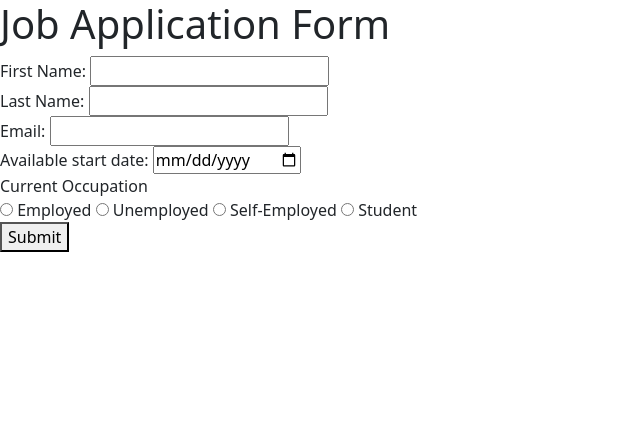
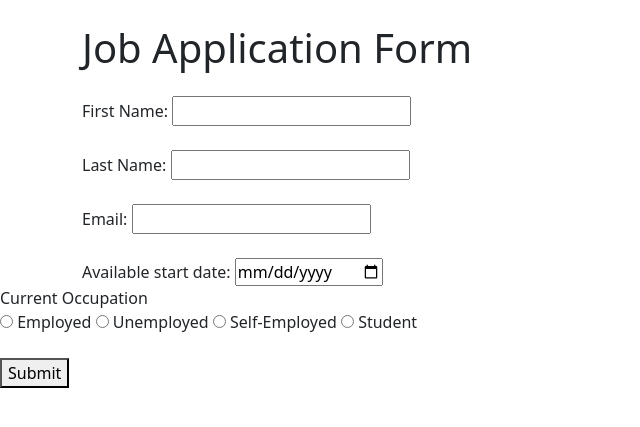
Before and after one commit to abduyus/Flask-Form, a Flask app: page / in a window 1280 px wide. Shown: the top 427 px of the page, without its empty margins (0-640 px from the left). Run offline with Flask 3, Linux system fonts and the light colour scheme.

Commit message:
Adding styling

```diff
--- a/templates/index.html
+++ b/templates/index.html
@@ -8,25 +8,26 @@
         <title>Document</title>
     </head>
     <body>
-        <h1>Job Application Form</h1>
+        <div class="container">
+            <h1 class="mt-4 mb-4">Job Application Form</h1>
             <form>
-            <div>
+                <div class="form-group mb-4">
                     <label for="first_name">First Name:</label>
                     <input type="text" id="first_name" name="first_name" required>
                 </div>
-            <div>
+                <div class="from-group mb-4">
                     <label for="last_name">Last Name:</label>
                     <input type="text" id="last_name" name="last_name" required>
                 </div>
-            <div>
+                <div class="from-group mb-4">
                     <label for="email">Email:</label>
                     <input type="email" id="email" name="email" required>
                 </div>
-            <div>
+                <div class="from-group mb-4"></div>
                     <label for="date">Available start date:</label>
                     <input type="date" id="date" name="date" required>
                 </div>
-            <div>
+                <div class="from-group mb-4">
                     <label>Current Occupation</label>
                     <br>
                     <div id="occupation">
@@ -45,5 +46,6 @@
                 </div>
                 <button type="button">Submit</button>
             </form>
+        </div>
     </body>
 </html>
```
Lines whose indentation alone changed are shown as unchanged.
